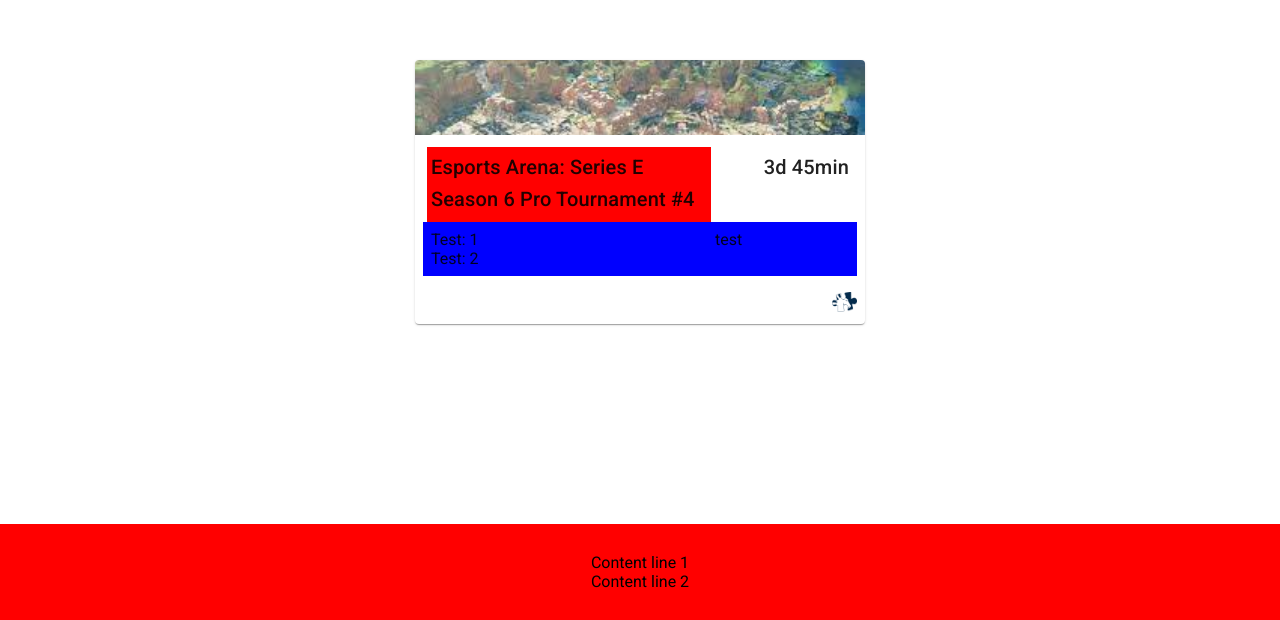
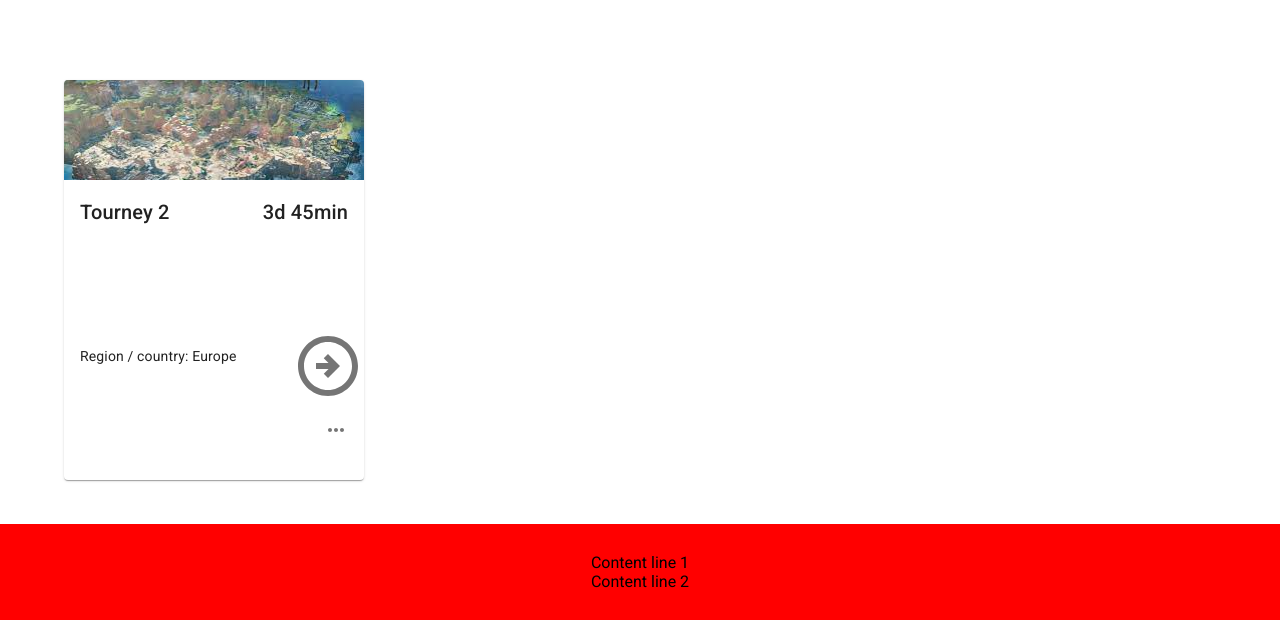
Before and after one commit to ktatu/tourneystreams-frontend, a React (Create React App) app: page /test in a window 1280 px wide. Shown: the part 180-800 px from the top of the page. Built offline with nearby package versions, Linux system fonts and the light colour scheme.

Commit message:
More work on card component

```diff
--- a/db.json
+++ b/db.json
@@ -1,7 +1,7 @@
 {
     "tourneylist": [
-        { "id": 1, "name": "tourney 1", "dateTime": "2023-02-10T15:00:00Z" },
-        { "id": 2, "name": "tourney 2", "dateTime": "2023-02-11T16:00:00Z" }
+        { "id": 1, "name": "tourney 1", "dateTime": "2023-02-10T15:00:00Z", "liquipediaPage": "https://example.com", "homePage": "https://example.com" },
+        { "id": 2, "name": "tourney 2", "dateTime": "2023-02-11T16:00:00Z", "liquipediaPage": "https://example.com", "homePage": "https://example.com" }
     ],
     "tourneydetails": [
         {
--- a/src/TestPage.tsx
+++ b/src/TestPage.tsx
@@ -1,50 +1,25 @@
-import React from "react"
+import React, { useState } from "react"
 
-import { Box, Card, CardActions, CardMedia, CardContent, Tooltip, Typography } from "@mui/material"
+import { Box, Button, Card, CardActions, CardMedia, CardContent, Divider, IconButton, Menu, MenuItem, Tooltip, Typography } from "@mui/material"
 import Grid from "@mui/material/Unstable_Grid2"
-import { Home } from "@mui/icons-material"
+import { ArrowCircleRightOutlined, ArrowForward, HomeOutlined, MoreHoriz } from "@mui/icons-material"
+import TourneyCard from "./components/TourneyCard"
 
 const TestPage = () => {
     return (
-        <Grid container marginTop={30} justifyContent="center">
-            <Card sx={{ maxWidth: 450 }}>
-                <CardMedia
-                    component="img"
-                    height="75"
-                    image={require("./assets/kingscanyon.jpg")}
-                />
-                <CardContent>
-                    <Grid container spacing={1}>
-                        <Grid container>
-                            <Grid xs={8} bgcolor="red">
-                                <Typography gutterBottom variant="h6" component="div">
-                                    Esports Arena: Series E Season 6 Pro Tournament #4
-                                </Typography>
-                            </Grid>
-                            <Grid xs={4} display="flex" justifyContent="flex-end" alignContent="center">
-                                <Typography gutterBottom variant="h6" component="div">
-                                    3d 45min
-                                </Typography>
-                            </Grid>
-                        </Grid>
-                        <Grid container flexGrow={1} bgcolor="blue">
-                            <Grid xs={8}>
-                                <p>Test: 1</p>
-                                <p>Test: 2</p>
-                            </Grid>
-                            <Grid xs={4}>
-                                <p>test</p>
-                            </Grid>
-                        </Grid>
-                    </Grid>
-                </CardContent>
-                <CardActions sx={{ display: "flex", justifyContent: "flex-end" }}>
-                    <a href="https://liquipedia.net/apexlegends/Main_Page" rel="noreferrer" target="_blank">
-                        <img src={require("./assets/liquipedia.png")} width={25} height={20} />
-                    </a>
-                </CardActions>
-            </Card>
+        <Grid container marginTop={30} spacing={5}>
+            <Grid>
+                <TourneyCard tourneyName="Tourney 2"/>
+            </Grid>
         </Grid>
+    )
+}
+// Esports Arena: Series E Season 6 Pro Tournament #4
+
+const DotsMenuItem = () => {
+
+    return (
+        <MenuItem></MenuItem>
     )
 }
 
@@ -65,4 +40,10 @@ export default TestPage
                             </Grid2>
                         </Grid2>
                     </CardContent>
+
+
+                    <a href="https://liquipedia.net/apexlegends/Main_Page" rel="noreferrer" target="_blank">
+                        <img src={require("./assets/liquipedia.png")} width={25} height={20} />
+                    </a>
+
 */
--- /dev/null
+++ b/src/components/TourneyCard.tsx
@@ -0,0 +1,104 @@
+import { ArrowCircleRightOutlined, HomeOutlined, MoreHoriz } from "@mui/icons-material"
+import { Box, Card, CardActions, CardContent, CardMedia, Divider, IconButton, Menu, MenuItem, Typography } from "@mui/material"
+import Grid from "@mui/material/Unstable_Grid2"
+import React from "react"
+
+const TourneyCard = ({ tourneyName }: { tourneyName: string }) => {
+
+    return (
+        <Card sx={{ width: 300, height: 400 }}>
+            <CardMedia
+                component="img"
+                height="100"
+                image={require("../assets/kingscanyon.jpg")}
+            />
+            <CardContent>
+                <Box display="flex" flexDirection="row" justifyContent="space-between" height={150}>
+                    <Typography gutterBottom variant="h6" component="div" paddingRight={5}>
+                        {tourneyName}
+                    </Typography>
+                    <Typography gutterBottom variant="h6" component="div" display="flex" justifyContent="flex-end">
+                        3d 45min
+                    </Typography>
+                </Box>
+                <Box display="flex" flexDirection="row" justifyContent="space-between">
+                    <Typography variant="body2">
+                        Region / country: Europe
+                    </Typography>
+                    <IconButton disabled={false}>
+                        <ArrowCircleRightOutlined sx={{ transform: "scale(3.0)"}} />
+                    </IconButton>
+                </Box>
+            </CardContent>
+            <CardActions sx={{ display: "flex", justifyContent: "flex-end" }}>
+                <DotsMenu />
+            </CardActions>
+        </Card>
+    )
+}
+
+const DotsMenu = () => {
+    const [anchorEl, setAnchorEl] = React.useState<null | HTMLElement>(null)
+
+    const isOpen = Boolean(anchorEl)
+
+    const handleClick = (event: React.MouseEvent<HTMLElement>) => {
+        setAnchorEl(event.currentTarget)
+    }
+    const handleClose = () => {
+        setAnchorEl(null)
+    }
+
+    return (
+        <div>
+            <IconButton onClick={handleClick}>
+                <MoreHoriz />
+            </IconButton>
+            <Menu
+                anchorEl={anchorEl}
+                open={isOpen}
+                onClose={handleClose}
+            >
+                <MenuItem>
+                    <HomeOutlined width={25} height={20} /> Home page
+                </MenuItem>
+                <Divider />
+                <MenuItem>
+                    <img src={require("../assets/liquipedia.png")} width={25} height={20} /> Liquipedia
+                </MenuItem>
+            </Menu>
+
+        </div>
+    )
+}
+
+export default TourneyCard
+
+/*
+            <CardContent>
+                <Grid container>
+                    <Grid container>
+                        <Grid xs={8}>
+                            <Typography gutterBottom variant="h6" component="div">
+                                Esports Arena: Series E Season 6 Pro Tournament #4
+                            </Typography>
+                        </Grid>
+                        <Grid xs={4} display="flex" justifyContent="flex-end" alignContent="center">
+                            <Typography gutterBottom variant="h6" component="div">
+                                3d 45min
+                            </Typography>
+                        </Grid>
+                    </Grid>
+                    <Grid container flexGrow={1} marginTop={5}>
+                        <Grid xs={8}>
+                            <p>Region / country: Europe</p>
+                        </Grid>
+                        <Grid xs={4} display="flex" justifyContent="flex-end" paddingRight={5}>
+                            <IconButton disabled={false}>
+                                <ArrowCircleRightOutlined sx={{ transform: "scale(3.0)"}} />
+                            </IconButton>
+                        </Grid>
+                    </Grid>
+                </Grid>
+            </CardContent>
+*/
```
Also changed, not shown: ajankaytto.txt.
